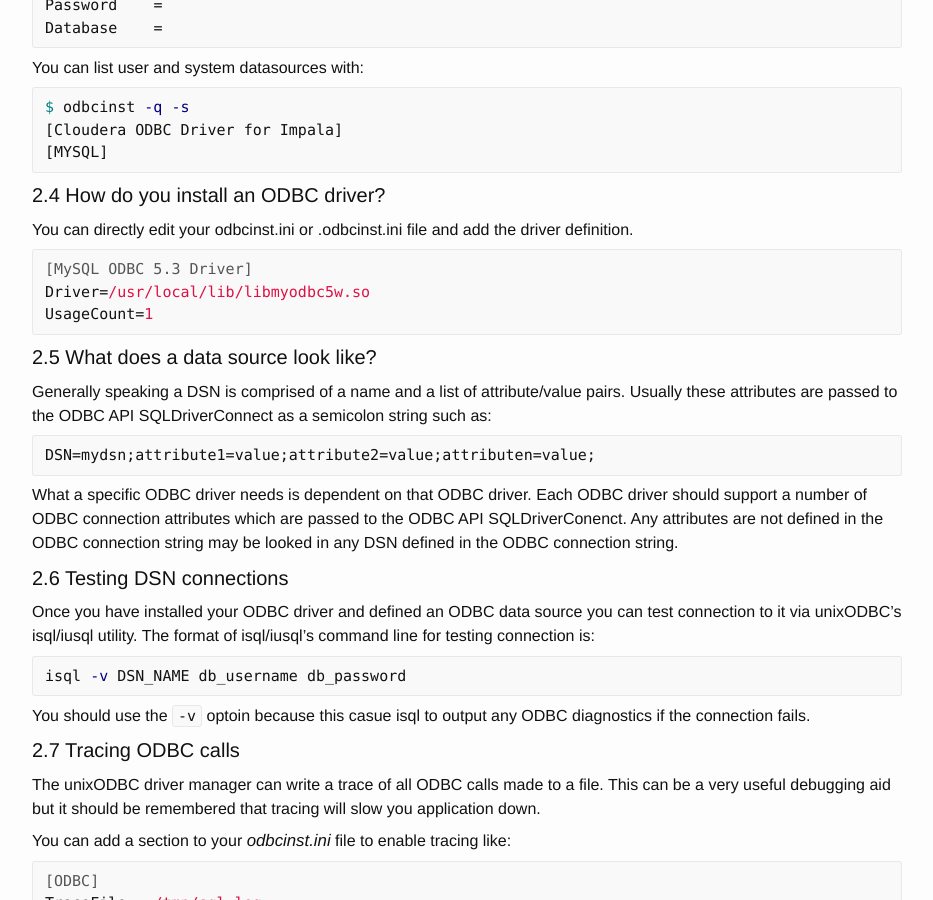
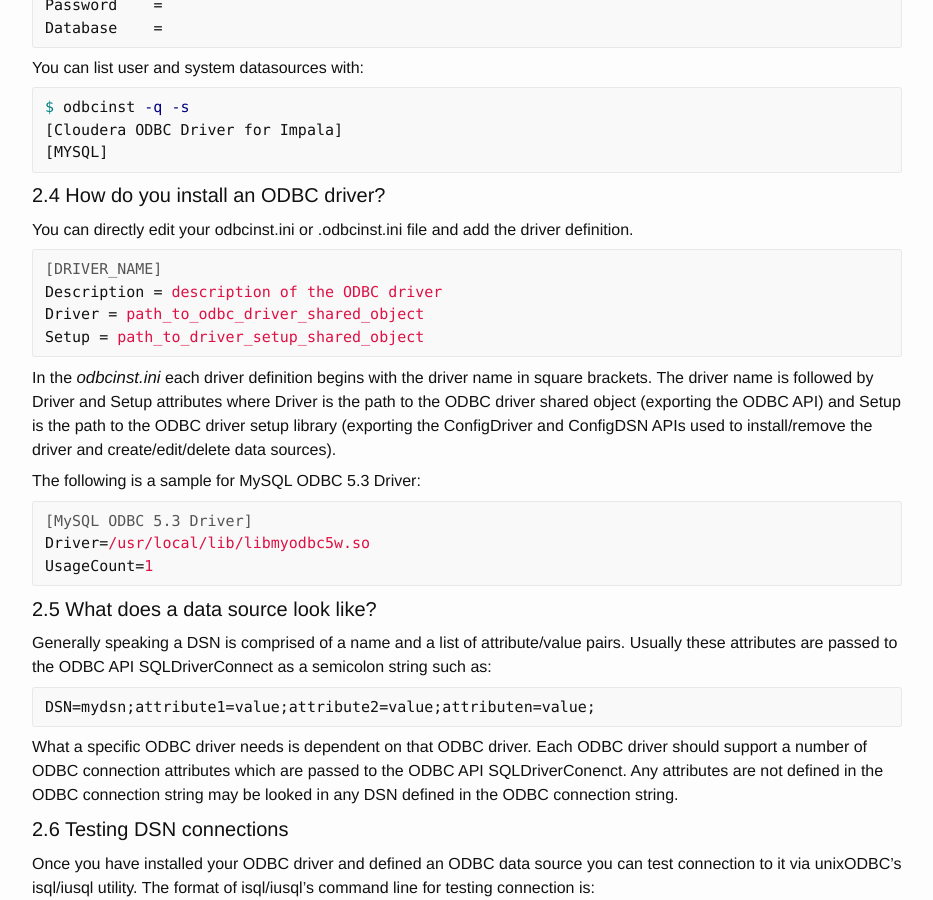
Before and after one commit to ousiax/ousiax.github.io, a Jekyll site: the page built from _posts/2017-11-16-cloudera-odbc-driver-for-impala-on-debian-linux-with-.net-core-2.0.md, in a window 1280 px wide and 900 px high, scrolled down 3166 px. Shown: the whole window, without its empty margins (173-1106 px from the left). Built offline with Jekyll 4.4.1, drawn with Linux system fonts in a browser that asks for light colours.

Commit message:
Update 2017-11-16-cloudera-odbc-driver-for-impala-on-debian-linux-with-.net-core-2.0.md

````diff
--- a/_posts/2017-11-16-cloudera-odbc-driver-for-impala-on-debian-linux-with-.net-core-2.0.md
+++ b/_posts/2017-11-16-cloudera-odbc-driver-for-impala-on-debian-linux-with-.net-core-2.0.md
@@ -129,6 +129,17 @@ $ odbcinst -q -s
 #### 2.4 How do you install an ODBC driver?
 
 You can directly edit your odbcinst.ini or .odbcinst.ini file and add the driver definition.
+
+```ini
+[DRIVER_NAME]
+Description = description of the ODBC driver
+Driver = path_to_odbc_driver_shared_object
+Setup = path_to_driver_setup_shared_object
+```
+
+In the *odbcinst.ini* each driver definition begins with the driver name in square brackets. The driver name is followed by Driver and Setup attributes where Driver is the path to the ODBC driver shared object (exporting the ODBC API) and Setup is the path to the ODBC driver setup library (exporting the ConfigDriver and ConfigDSN APIs used to install/remove the driver and create/edit/delete data sources).
+
+The following is a sample for MySQL ODBC 5.3 Driver:
 
 ```ini
 [MySQL ODBC 5.3 Driver]
````
